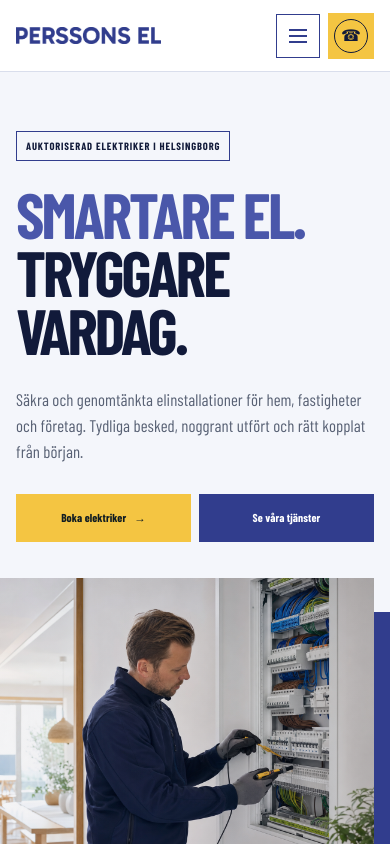
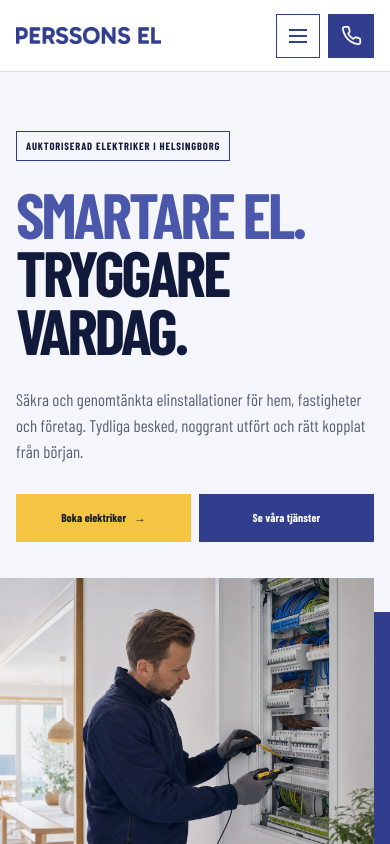
Before and after one commit to salmanizhar/persons-el, a Next.js app: page / in a window 390 px wide. Shown: the top 844 px of the page. Built offline with nearby package versions, Linux system fonts and the light colour scheme; no server answers; a web font is replaced by a local one.

Commit message:
Add mobile-friendly call icon and adjust header call styles for improved accessibility

```diff
--- a/src/app/globals.css
+++ b/src/app/globals.css
@@ -2235,3 +2235,30 @@ body h3,
   letter-spacing: 0.01em;
   font-kerning: normal;
 }
+
+.header-call-icon svg {
+  display: block;
+  width: 18px;
+  height: 18px;
+}
+
+/* Compact, single-shape mobile call control. */
+@media (max-width: 700px) {
+  .header-call {
+    padding: 0;
+    background: var(--blue);
+    color: #fff;
+    border: 1px solid var(--blue);
+  }
+  .header-call-icon {
+    width: 22px;
+    height: 22px;
+    border: 0;
+    border-radius: 0;
+  }
+  .header-call-icon svg {
+    display: block;
+    width: 21px;
+    height: 21px;
+  }
+}
--- a/src/components/header.tsx
+++ b/src/components/header.tsx
@@ -33,7 +33,15 @@ export function Header() {
         </details>
         <a className="header-call" href="tel:+46768107050">
           <span className="header-call-icon" aria-hidden="true">
-            ☎
+            <svg viewBox="0 0 24 24" fill="none">
+              <path
+                d="M22 16.92v3a2 2 0 0 1-2.18 2 19.8 19.8 0 0 1-8.63-3.07 19.5 19.5 0 0 1-6-6A19.8 19.8 0 0 1 2.12 4.18 2 2 0 0 1 4.11 2h3a2 2 0 0 1 2 1.72c.13.96.36 1.9.69 2.8a2 2 0 0 1-.45 2.11L8.09 9.91a16 16 0 0 0 6 6l1.27-1.27a2 2 0 0 1 2.11-.45c.9.33 1.84.56 2.8.69A2 2 0 0 1 22 16.92Z"
+                stroke="currentColor"
+                strokeWidth="2"
+                strokeLinecap="round"
+                strokeLinejoin="round"
+              />
+            </svg>
           </span>
           <span>
             <small>Ring oss direkt</small>
```
